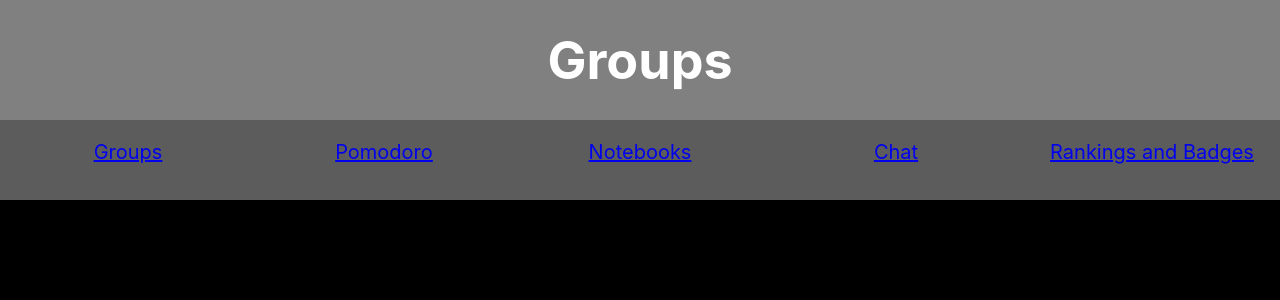
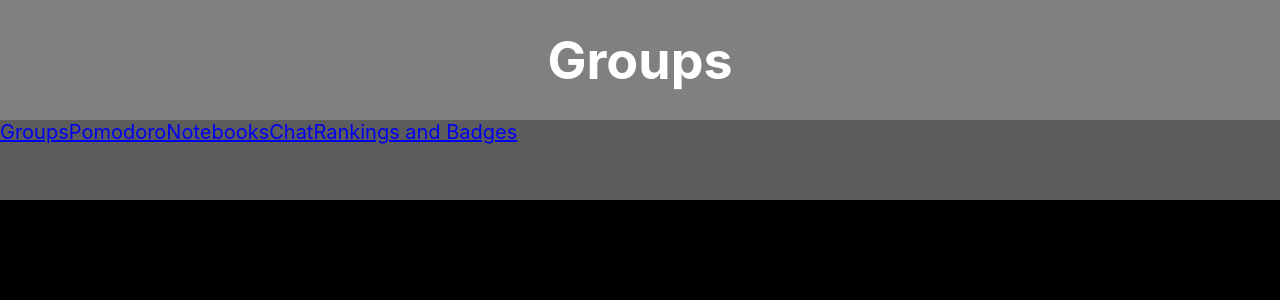
Before and after one commit to Jedro1270/Gakusei, a React (Create React App) app in the folder client/: page / in a window 1280 px wide. Shown: the top 300 px of the page. Built offline with nearby package versions, Linux system fonts and the light colour scheme; no server answers.

Commit message:
feat: use a tags instead of divs for drawers

```diff
--- a/client/src/components/Header/Menu/Menu.js
+++ b/client/src/components/Header/Menu/Menu.js
@@ -27,31 +27,21 @@ export default class Menu extends Component {
                         </button>
                     </h1>
                 </div>
-                <div className="Groups-drawer">
-                    <a href="/groups">
+                <a href="/groups" className="Groups-drawer">
                     Groups
                 </a>
-                </div>
-                <div className="Pomodoro-drawer">
-                    <a href="/pomodoro">
+                <a href="/pomodoro" className="Pomodoro-drawer">
                     Pomodoro
                 </a>
-                </div>
-                <div className="Notebooks-drawer">
-                    <a href="/notebooks">
+                <a href="/notebooks" className="Notebooks-drawer">
                     Notebooks
                 </a>
-                </div>
-                <div className="Chat-drawer">
-                    <a href="/chat">
+                <a href="/chat" className="Chat-drawer">
                     Chat
                 </a>
-                </div>
-                <div className="Rankings-drawer">
-                    <a href="/rankings">
+                <a href="/rankings" className="Rankings-drawer">
                     Rankings and Badges
                 </a>
-                </div>
             </div>
         )
     }
```
Lines whose indentation alone changed are shown as unchanged.
